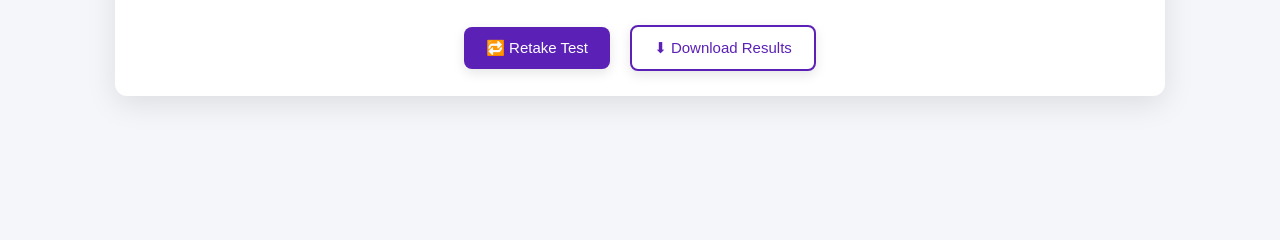
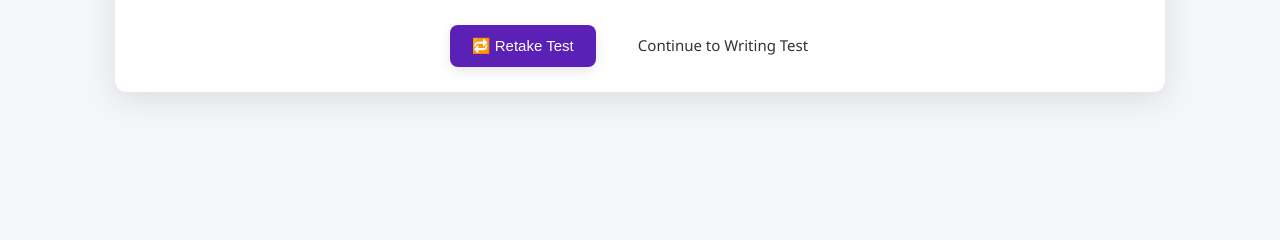
Before and after one commit to Swara-dev21/English_learning, a Django app: template speaking/templates/speaking/result.html in a window 1280 px wide. Shown: the part 420-660 px from the top of the page. Run offline with Django 3.2, Linux system fonts and the light colour scheme; the template is opened without the code that fills it, so the values that code supplies are empty.

Commit message:
Linked the Listening modeule to Speaking

```diff
--- a/speaking/templates/speaking/result.html
+++ b/speaking/templates/speaking/result.html
@@ -93,9 +93,10 @@
         <a href="/start/">
             <button class="btn primary">🔁 Retake Test</button>
         </a>
-        <button class="btn outline">⬇ Download Results</button>
-    </div>
-
+        <a href="{% url 'index' %}"
+            class="btn btn-primary me-2">
+            <i class="fas fa-arrow-right me-1"></i> Continue to Writing Test
+        </a>
 </div>
 
 </body>
--- a/speaking/urls.py
+++ b/speaking/urls.py
@@ -2,7 +2,7 @@ from django.urls import path
 from speaking import views
 
 urlpatterns = [
-    path("start/", views.start, name="start"),
+    path("start/", views.start, name="start_speaking_test"),
     path("question/<int:q_index>/", views.question, name="question"),
     path("record/<int:q_index>/", views.record_question, name="record_question"),
     path("result/", views.result_final, name="result_final"),
```
Also changed, not shown: listening/templates/listening/test_results.html (+4 -4 lines), db.sqlite3, 1 other file.
